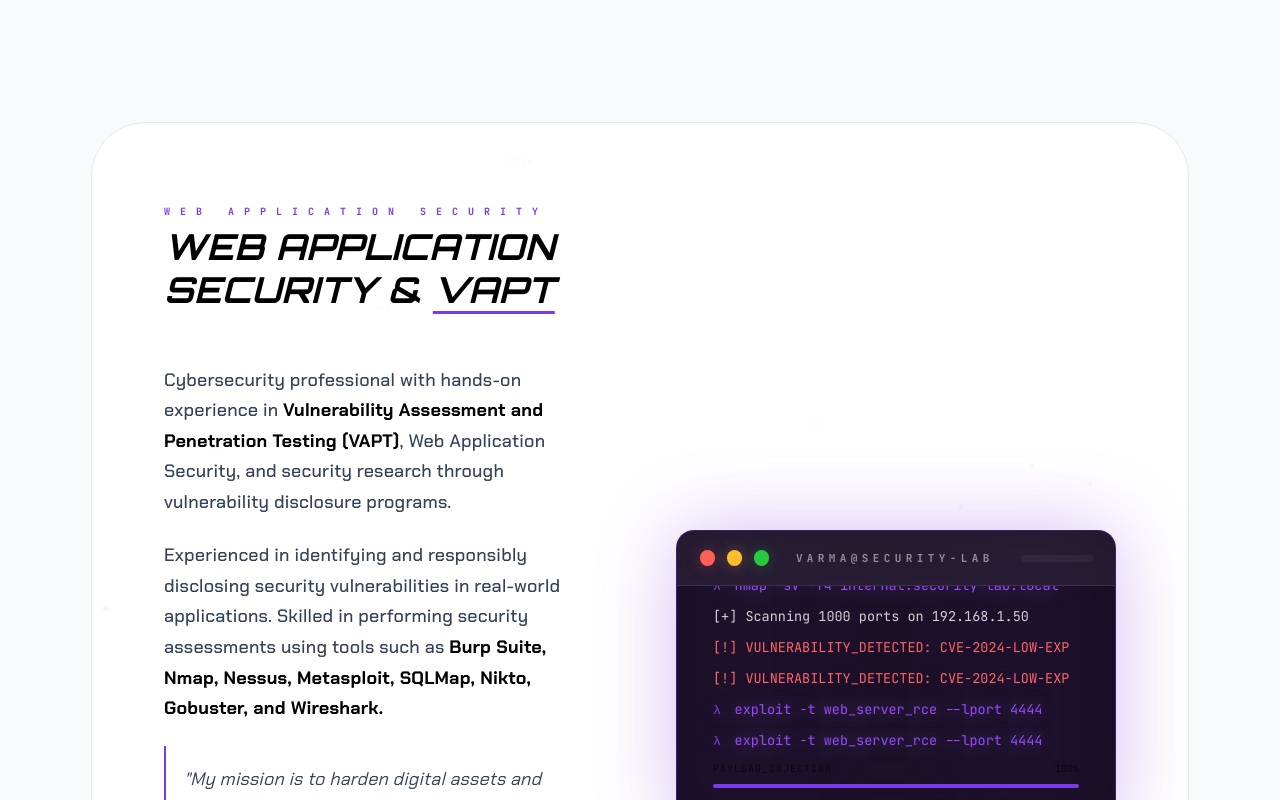
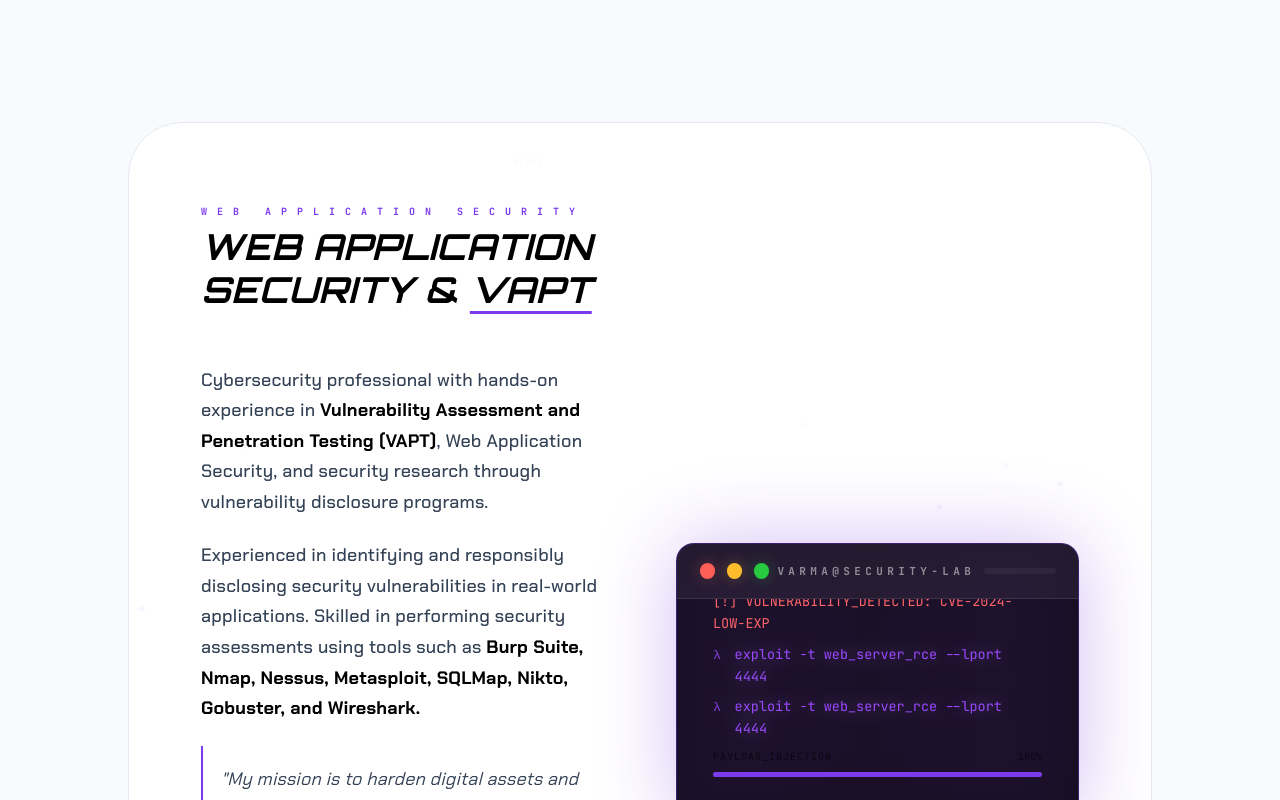
Before and after one commit to VARMA9999/portfolio, a React (Vite) app: page / in a window 1280 px wide. Shown: the part 1000-1800 px from the top of the page. Built offline with nearby package versions, Linux system fonts and the light colour scheme; no server answers.

Commit message:
style: enforce mathematical strict clamp padding universally over all generic Tailwind layouts and container classes to guarantee generous side margins

```diff
--- a/index.css
+++ b/index.css
@@ -682,8 +682,11 @@ button,
       radial-gradient(circle at bottom left, rgba(34, 211, 238, 0.05), transparent 40%);
   }
 
-  /* ── Container ── */
-  .container-progressive {
+  /* ── Universal Container Alignment System ── */
+  /* Extends the strict padding equality to hit all custom and generic layout wrappers */
+  .container-progressive,
+  .container,
+  .max-w-7xl {
     width: 100%;
     max-width: 1250px;
     margin-left: auto;
```
